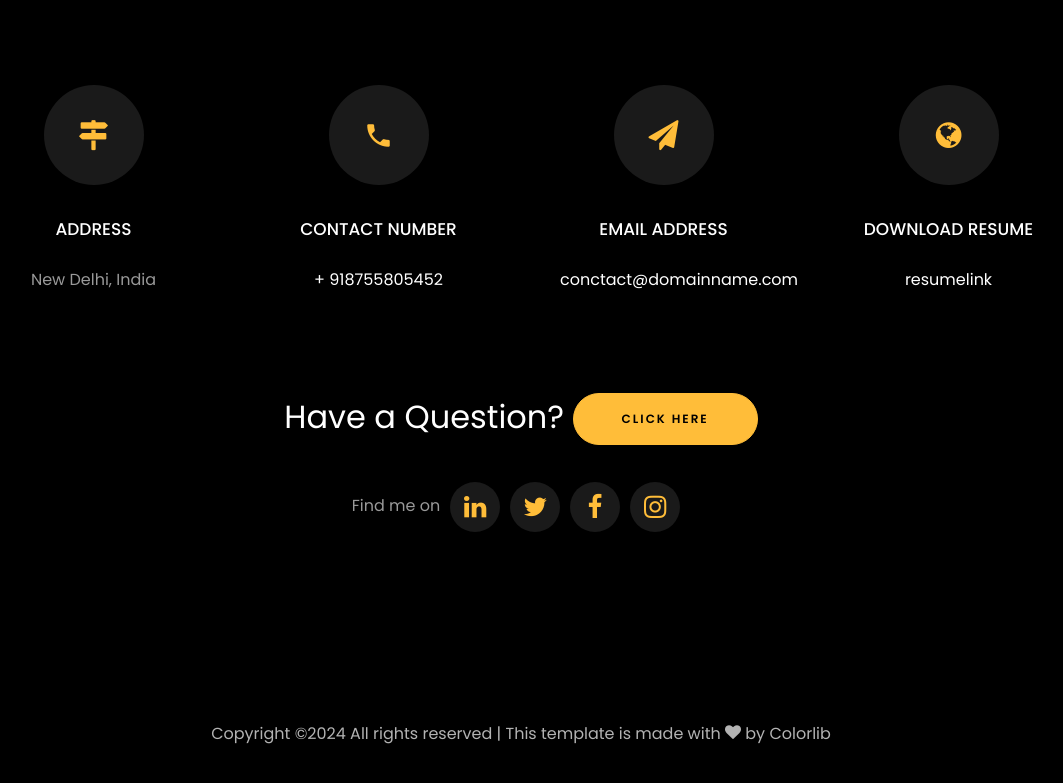
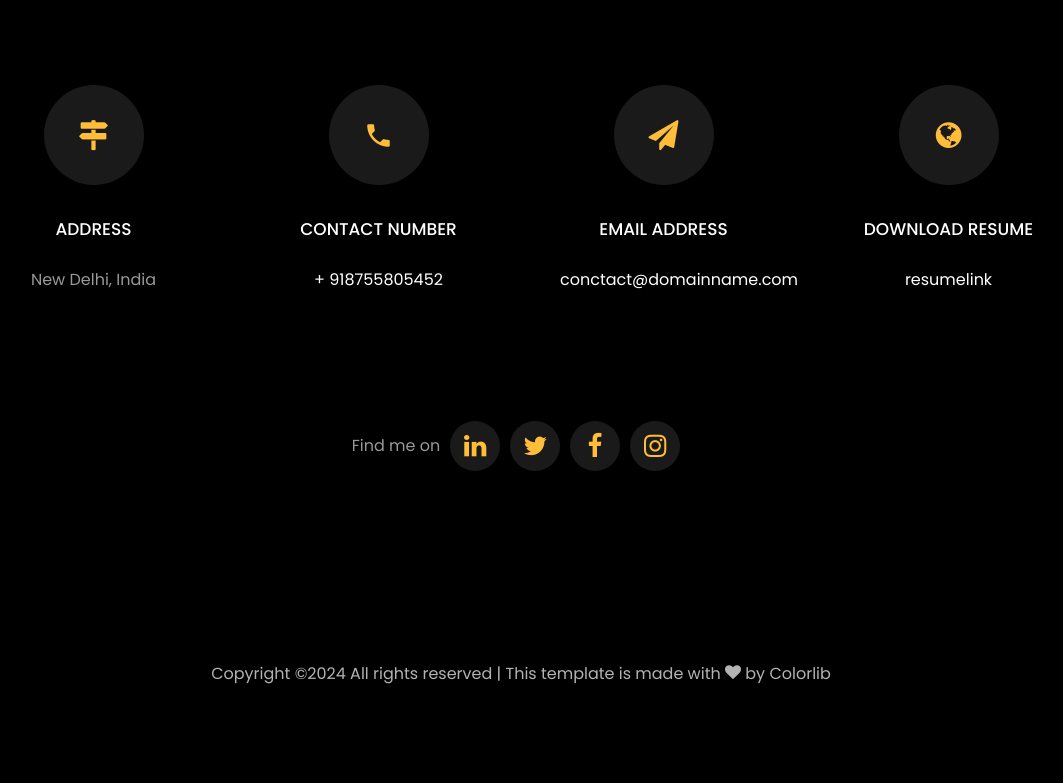
Before and after one commit to Shaindakhan/shaindakhan.github.io, a plain HTML site: page index.html in a window 1280 px wide. Shown: the part 5716-6499 px from the top of the page, without its empty margins (119-1182 px from the left). Drawn offline with nearby package versions, Linux system fonts and the light colour scheme; files that its build step writes are made by us from their sources; files whose address does not match are found by name.

Commit message:
Update index.html

```diff
--- a/index.html
+++ b/index.html
@@ -551,12 +551,7 @@
 		  <div class="container">
 			<br>
 			<br>
-			<div class="row justify-content-center">
-				<div class="col-md-7 ftco-animate text-center">
-					<h2>Have a<span> Question?  </span> <a href="https://forms.gle/uLaTShUKXraAvHJ77" class="btn btn-primary py-3 px-5">Click Here</a> </h2>
-				</div>
-			</div>
-				<br>
+			       <br>
 					<ul class="ftco-footer-social list-unstyled d-flex justify-content-center align-items-center mb-0">
 					  <li class="ftco-animate normal-txt">Find me on  </li>
 					  <li class="ftco-animate"><a href="https://www.linkedin.com/in/shainda-khan/"><span class="icon-linkedin"></span></a></li>
```
